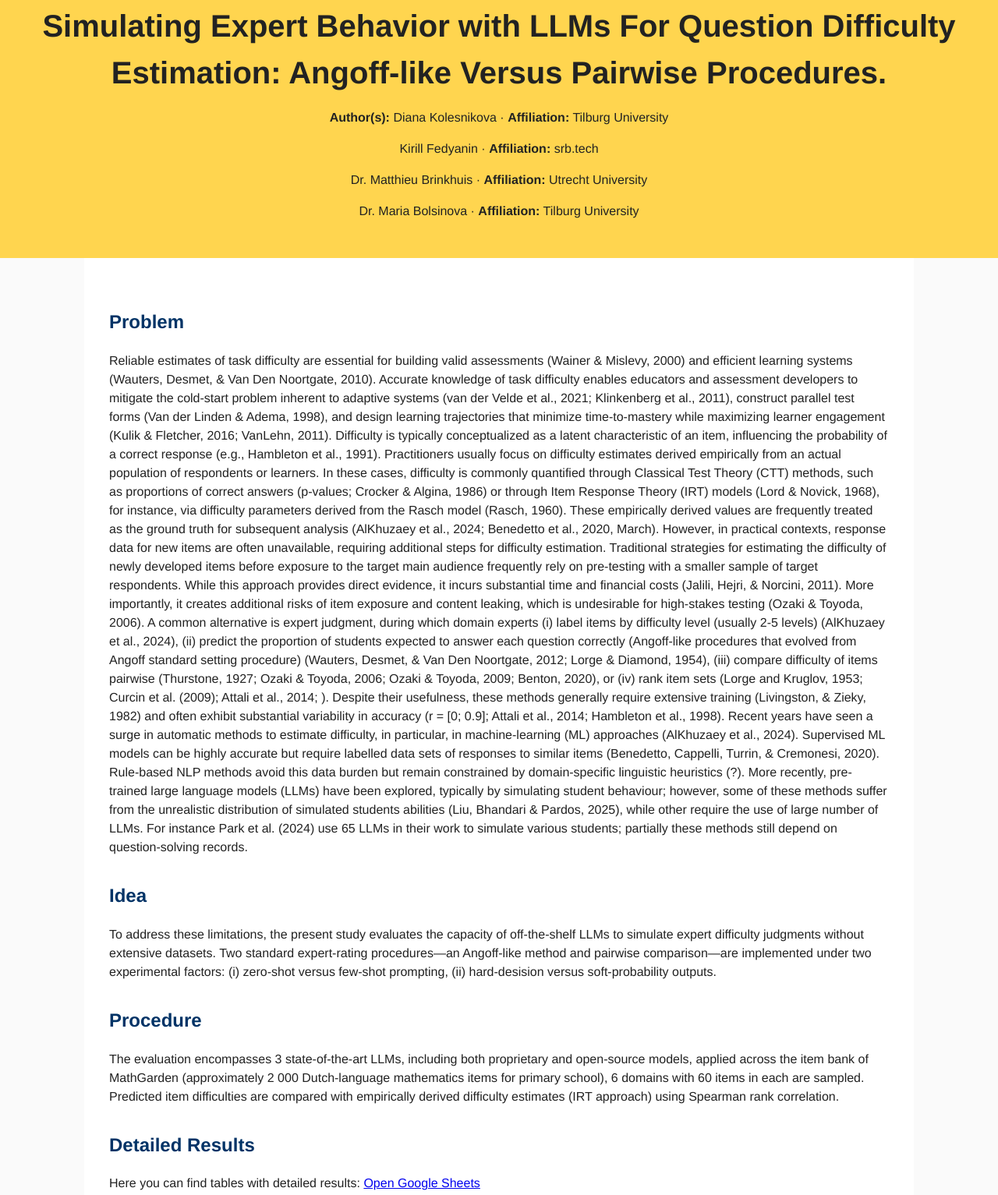
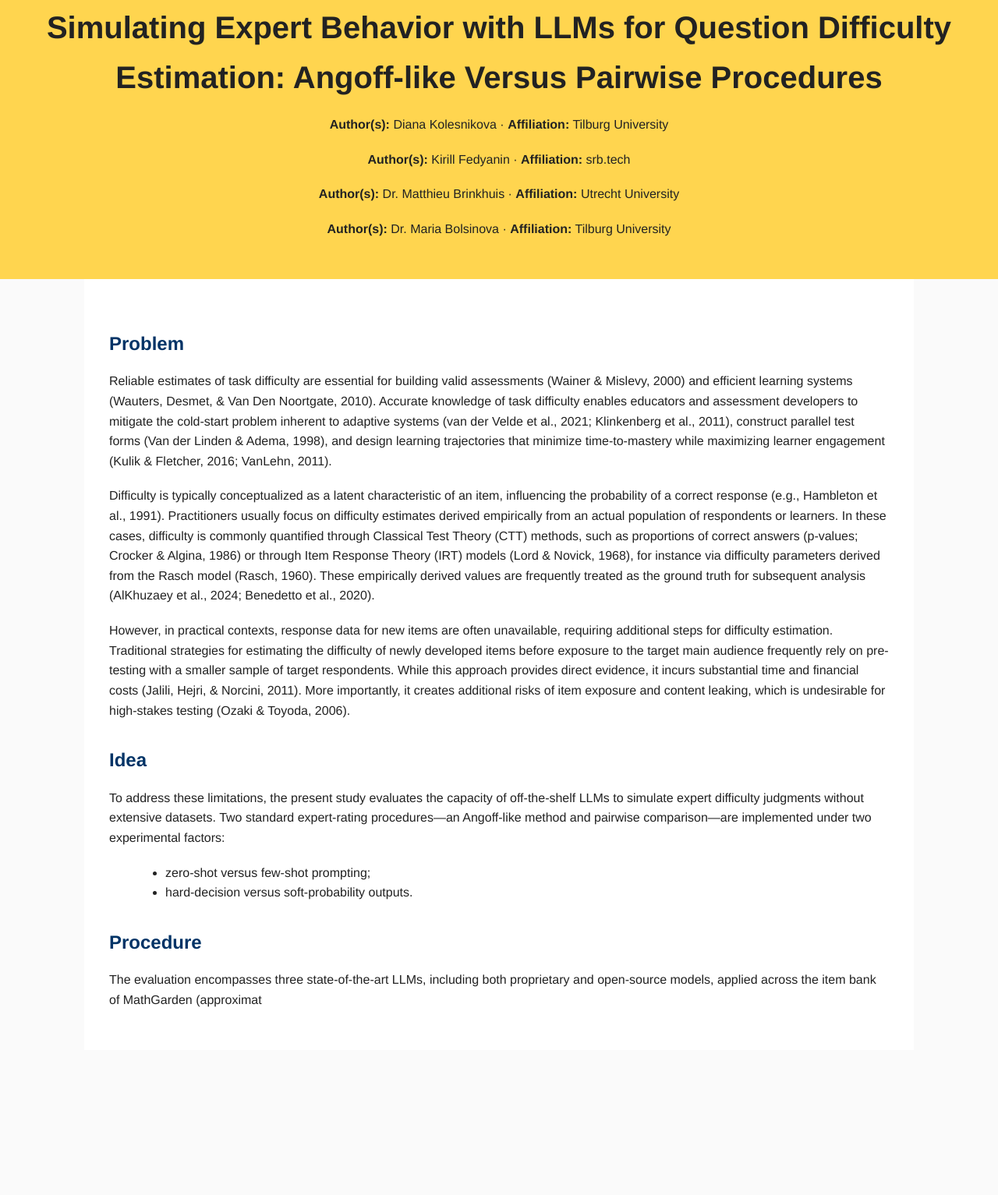
Before and after one commit to dikolesni/LLM-QDE, a plain HTML site: page index.html in a window 1280 px wide. Shown: the part 56-1589 px from the top of the page at 78% size. After the commit the page ends 1403 px from the top, so only its background shows below. Drawn offline with Linux system fonts and the light colour scheme.

Commit message:
Revise title and author details in index.html
Updated the title and author information in index.html. Improved styling and structure of the document.

```diff
--- a/index.html
+++ b/index.html
@@ -3,77 +3,90 @@
 <head>
   <meta charset="UTF-8">
   <meta name="viewport" content="width=device-width, initial-scale=1">
-  <title>[Your Poster Title]</title>
+  <title>Simulating Expert Behavior with LLMs for Question Difficulty Estimation</title>
   <style>
     body {
       font-family: "Helvetica Neue", Arial, sans-serif;
-      margin: 0; padding: 0;
+      margin: 0;
+      padding: 0;
       background: #fafafa;
       color: #222;
-      line-height: 1.5;
+      line-height: 1.6;
     }
     header {
       text-align: center;
       padding: 2rem;
       background: #ffd54f;
     }
-    h1 { font-size: 2.5rem; margin-bottom: 0; }
-    h2 { margin-top: 2rem; color: #003366; }
+    h1 {
+      font-size: 2.5rem;
+      margin-bottom: 0.5rem;
+    }
+    h2 {
+      margin-top: 2rem;
+      margin-bottom: 1rem;
+      color: #003366;
+    }
     section {
       max-width: 1000px;
       margin: auto;
       padding: 2rem;
       background: white;
     }
-    figure { text-align: center; margin: 2rem 0; }
-    img { max-width: 100%; height: auto; border-radius: 8px; }
+    p {
+      margin-bottom: 1.2rem;
+    }
+    ul, ol {
+      margin: 1rem 0 1.2rem 2rem;
+    }
+    figure {
+      text-align: center;
+      margin: 2rem 0;
+    }
+    img {
+      max-width: 100%;
+      height: auto;
+      border-radius: 8px;
+    }
     footer {
       text-align: center;
       padding: 1rem;
       font-size: 0.9rem;
       color: #666;
     }
+    a {
+      color: #003366;
+      text-decoration: underline;
+    }
+    a:hover {
+      color: #ff6f00;
+    }
   </style>
 </head>
 <body>
   <header>
-    <h1>Simulating Expert Behavior with LLMs For Question Difficulty Estimation: Angoff-like Versus Pairwise Procedures. </h1>
-    <p><b>Author(s):</b> Diana Kolesnikova · <b>Affiliation:</b> Tilburg University</p>
-    </b> Kirill Fedyanin · <b>Affiliation:</b> srb.tech </p>
-     </b> Dr. Matthieu Brinkhuis · <b>Affiliation:</b> Utrecht University </p>
-     </b> Dr. Maria Bolsinova · <b>Affiliation:</b> Tilburg University </p>
+    <h1>Simulating Expert Behavior with LLMs for Question Difficulty Estimation: Angoff-like Versus Pairwise Procedures</h1>
+    <p><strong>Author(s):</strong> Diana Kolesnikova · <strong>Affiliation:</strong> Tilburg University</p>
+    <p><strong>Author(s):</strong> Kirill Fedyanin · <strong>Affiliation:</strong> srb.tech</p>
+    <p><strong>Author(s):</strong> Dr. Matthieu Brinkhuis · <strong>Affiliation:</strong> Utrecht University</p>
+    <p><strong>Author(s):</strong> Dr. Maria Bolsinova · <strong>Affiliation:</strong> Tilburg University</p>
   </header>
 
   <section>
     <h2>Problem</h2>
-    <p>Reliable estimates of task difficulty are essential for building valid assessments (Wainer & Mislevy, 2000) and efficient learning systems (Wauters, Desmet, & Van Den Noortgate, 2010). Accurate knowledge of task difficulty enables educators and assessment developers to mitigate the cold-start problem inherent to adaptive systems (van der Velde et al., 2021; Klinkenberg et al., 2011), construct parallel test forms (Van der Linden & Adema, 1998), and design learning trajectories that minimize time-to-mastery while maximizing learner engagement (Kulik & Fletcher, 2016; VanLehn, 2011).
-Difficulty is typically conceptualized as a latent characteristic of an item, influencing the probability of a correct response (e.g., Hambleton et al., 1991). Practitioners usually focus on difficulty estimates derived empirically from an actual population of respondents or learners. In these cases, difficulty is commonly quantified through Classical Test Theory (CTT) methods, such as proportions of correct answers (p-values; Crocker & Algina, 1986) or through Item Response Theory (IRT) models (Lord & Novick, 1968), for instance, via difficulty parameters derived from the Rasch model (Rasch, 1960). These empirically derived values are frequently treated as the ground truth for subsequent analysis (AlKhuzaey et al., 2024; Benedetto et al., 2020, March). However, in practical contexts, response data for new items are often unavailable, requiring additional steps for difficulty estimation.
-Traditional strategies for estimating the difficulty of newly developed items before exposure to the target main audience frequently rely on pre-testing with a smaller sample of target respondents. While this approach provides direct evidence, it incurs substantial time and financial costs (Jalili, Hejri, & Norcini, 2011). More importantly, it creates additional risks of item exposure and content leaking, which is undesirable for high-stakes testing (Ozaki & Toyoda, 2006). A common alternative is expert judgment, during which domain experts (i) label items by difficulty level (usually 2-5 levels) (AlKhuzaey et al., 2024), (ii) predict the proportion of students expected to answer each question correctly (Angoff-like procedures that evolved from Angoff standard setting procedure) (Wauters, Desmet, & Van Den Noortgate, 2012; Lorge & Diamond, 1954), (iii) compare difficulty of items pairwise (Thurstone, 1927; Ozaki & Toyoda, 2006; Ozaki & Toyoda, 2009; Benton, 2020), or (iv) rank item sets (Lorge and Kruglov, 1953; Curcin et al. (2009); Attali et al., 2014; ). Despite their usefulness, these methods generally require extensive training (Livingston, & Zieky, 1982) and often exhibit substantial variability in accuracy (r = [0; 0.9]; Attali et al., 2014; Hambleton et al., 1998).
-Recent years have seen a surge in automatic methods to estimate difficulty, in particular, in machine-learning (ML) approaches (AlKhuzaey et al., 2024). Supervised ML models can be highly accurate but require labelled data sets of responses to similar items (Benedetto, Cappelli, Turrin, & Cremonesi, 2020). Rule-based NLP methods avoid this data burden but remain constrained by domain-specific linguistic heuristics (?). More recently, pre-trained large language models (LLMs) have been explored, typically by simulating student behaviour; however, some of these methods suffer from the unrealistic distribution of simulated students abilities (Liu, Bhandari & Pardos, 2025), while other require the use of large number of LLMs. For instance Park et al. (2024) use 65 LLMs in their work to simulate various students; partially these methods still depend on question-solving records.</p>
+    <p>Reliable estimates of task difficulty are essential for building valid assessments (Wainer & Mislevy, 2000) and efficient learning systems (Wauters, Desmet, & Van Den Noortgate, 2010). Accurate knowledge of task difficulty enables educators and assessment developers to mitigate the cold-start problem inherent to adaptive systems (van der Velde et al., 2021; Klinkenberg et al., 2011), construct parallel test forms (Van der Linden & Adema, 1998), and design learning trajectories that minimize time-to-mastery while maximizing learner engagement (Kulik & Fletcher, 2016; VanLehn, 2011).</p>
+
+    <p>Difficulty is typically conceptualized as a latent characteristic of an item, influencing the probability of a correct response (e.g., Hambleton et al., 1991). Practitioners usually focus on difficulty estimates derived empirically from an actual population of respondents or learners. In these cases, difficulty is commonly quantified through Classical Test Theory (CTT) methods, such as proportions of correct answers (p-values; Crocker & Algina, 1986) or through Item Response Theory (IRT) models (Lord & Novick, 1968), for instance via difficulty parameters derived from the Rasch model (Rasch, 1960). These empirically derived values are frequently treated as the ground truth for subsequent analysis (AlKhuzaey et al., 2024; Benedetto et al., 2020).</p>
+
+    <p>However, in practical contexts, response data for new items are often unavailable, requiring additional steps for difficulty estimation. Traditional strategies for estimating the difficulty of newly developed items before exposure to the target main audience frequently rely on pre-testing with a smaller sample of target respondents. While this approach provides direct evidence, it incurs substantial time and financial costs (Jalili, Hejri, & Norcini, 2011). More importantly, it creates additional risks of item exposure and content leaking, which is undesirable for high-stakes testing (Ozaki & Toyoda, 2006).</p>
 
     <h2>Idea</h2>
-    <p>To address these limitations, the present study evaluates the capacity of off-the-shelf LLMs to simulate expert difficulty judgments without extensive datasets. Two standard expert-rating procedures—an Angoff-like method and pairwise comparison—are implemented under two experimental factors: (i) zero-shot versus few-shot prompting, (ii) hard-desision versus soft-probability outputs.
-</p>
+    <p>To address these limitations, the present study evaluates the capacity of off-the-shelf LLMs to simulate expert difficulty judgments without extensive datasets. Two standard expert-rating procedures—an Angoff-like method and pairwise comparison—are implemented under two experimental factors:</p>
+
+    <ul>
+      <li>zero-shot versus few-shot prompting;</li>
+      <li>hard-decision versus soft-probability outputs.</li>
+    </ul>
 
     <h2>Procedure</h2>
-    <p>The evaluation encompasses 3 state-of-the-art LLMs, including both proprietary and open-source models, applied across the item bank of MathGarden (approximately 2 000 Dutch-language mathematics items for primary school), 6 domains with 60 items in each are sampled. Predicted item difficulties are compared with empirically derived difficulty estimates (IRT approach) using Spearman rank correlation.
-</p>
-
-   <h2>Detailed Results</h2>
-<p>
-  Here you can find tables with detailed results:
-  <a href="https://docs.google.com/spreadsheets/d/1tovrij73_Q1rxdlKMdcbxJbEMoodTUmuZb3nNkOMnSE/edit?usp=sharing" target="_blank">
-    Open Google Sheets
-  </a>
-</p>
-
-
-    <h2>Challenges</h2>
-    <p>The topic of difficulty estimation is vast. Other ideas that should be explored in future include two big directions - increasing reliability of estimation and improving interpretability of it. These two improvements could be potentially achieved through the following ideas: sending prompts within one context (memory); checking the work of reasoning models; using ranking procedures, in particular ranking triplets; exploring task features that imply difficulty to LLMs; comparing LLMs thinking patterns and human experts cognitive processes; </p>
-  </section>
-
-  <footer>
-    <p>© 2025, Kolesnikova Diana, dianakolesnikova@gmail.com  Presented at AEA Europe.</p>
-  </footer>
-</body>
-</html>
+    <p>The evaluation encompasses three state-of-the-art LLMs, including both proprietary and open-source models, applied across the item bank of MathGarden (approximat
```
